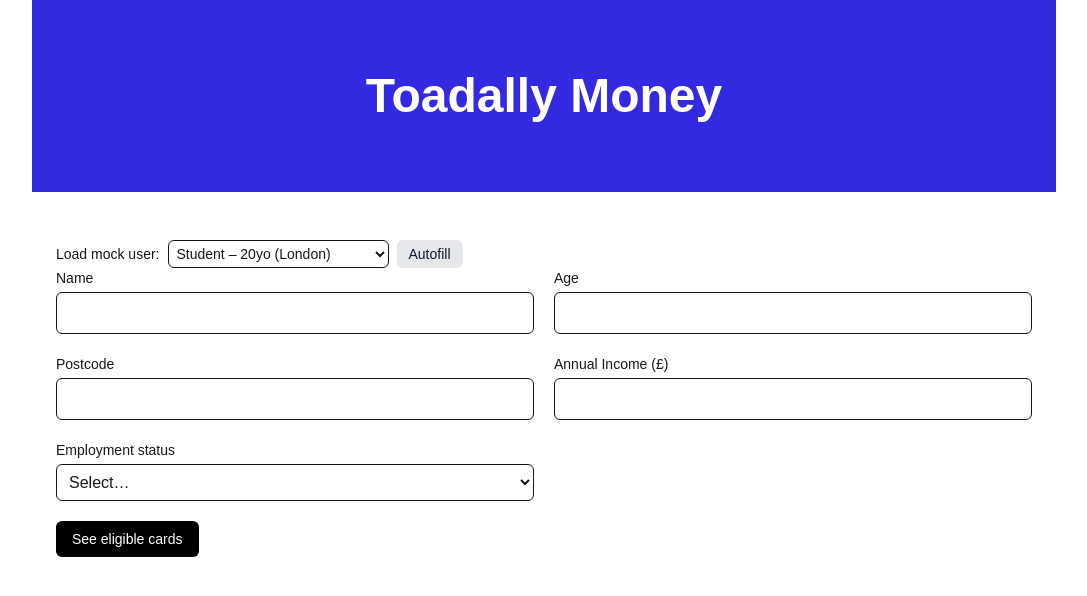
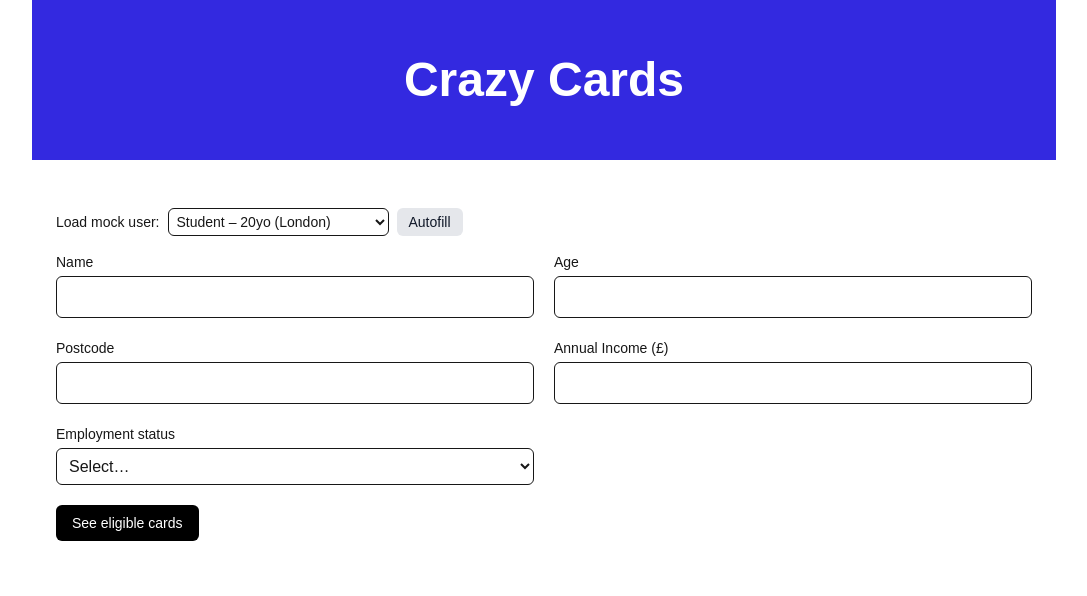
Before and after one commit to GMWilkinson/credit-cards, a Next.js app: page / in a window 1280 px wide. Shown: the top 596 px of the page, without its empty margins (96-1183 px from the left). Built offline with nearby package versions, Linux system fonts and the light colour scheme.

Commit message:
chore: tidy up

```diff
--- a/src/app/page.tsx
+++ b/src/app/page.tsx
@@ -11,7 +11,7 @@
 export default function Page() {
   const [step, setStep] = useState<Step>('form')
   const [profile, setProfile] = useState<UserProfile | null>(null)
-  const [initial, setInitial] = useState<Partial<UserProfile> | undefined>(undefined) // ← NEW
+  const [initial, setInitial] = useState<Partial<UserProfile> | undefined>(undefined)
   const [score, setScore] = useState<number | null>(null)
   const [cards, setCards] = useState<Card[] | null>(null)
   const [loading, setLoading] = useState(false)
@@ -38,7 +38,6 @@
     setStep('form')
     setCards(null)
     setScore(null)
-    // keep last profile in 'initial' so the form is prefilled when going back
     if (profile) setInitial(profile)
   }
 
--- a/src/app/provider/[cardId]/page.tsx
+++ b/src/app/provider/[cardId]/page.tsx
@@ -1,5 +1,4 @@
 'use client'
-
 import { useSearchParams, useParams, useRouter } from 'next/navigation'
 import Button from '@/components/ui/Button'
 import { useMemo, useState, useId } from 'react'
@@ -27,8 +26,6 @@
     () => params.cardId?.toString().replace(/-/g, ' '),
     [params.cardId]
   )
-
-  // Unique, stable ids for a11y
   const baseId = useId()
   const ids = {
     name: `${baseId}-name`,
@@ -42,7 +39,7 @@
   const submit = () => {
     console.log('Submitting to provider:', { cardId: params.cardId, ...form })
     alert(
-      `Pretend we applied for "${cardName}" with these details.\n(See console for payload.)`
+      `Let's pretend we applied for "${cardName}"`
     )
   }
 
--- a/src/components/forms/PresetPicker.tsx
+++ b/src/components/forms/PresetPicker.tsx
@@ -13,7 +13,7 @@
   const selectId = useId()
 
   return (
-    <div className="flex flex-wrap items-center gap-2">
+    <div className="flex flex-wrap items-center gap-2 pb-4">
       <label className="text-sm" htmlFor={selectId}>
         Load mock user:
       </label>
--- a/src/components/ui/Banner.tsx
+++ b/src/components/ui/Banner.tsx
@@ -1,10 +1,10 @@
 const Banner = () => {
   return (
     <div className="bg-[#3329e0]">
-      <div className="container p-8 mx-auto text-center">
+      <div className="container p-4 mx-auto text-center">
         <div className="text-area font-nun font-black text-white">
           <h2 className="text-3xl md:text-5xl my-10">
-            Toadally Money
+            Crazy Cards
           </h2>
         </div>
       </div>
--- a/src/lib/data/cards.ts
+++ b/src/lib/data/cards.ts
@@ -1,4 +1,3 @@
-// src/lib/data/cards.ts
 import type { Card } from '@/lib/types'
 
 export const CARDS: Card[] = [
--- a/src/lib/providerLink.ts
+++ b/src/lib/providerLink.ts
@@ -1,10 +1,8 @@
-// src/lib/providerLink.ts
 import type { UserProfile } from '@/lib/types'
 
 export function buildProviderHref(cardId: string, u: UserProfile) {
   const params = new URLSearchParams()
 
-  // keep params short & stable; omit empties
   const add = (k: string, v: unknown) => {
     if (v === null || v === undefined || v === '') return
     params.set(k, String(v))
--- a/src/lib/rules/index.ts
+++ b/src/lib/rules/index.ts
@@ -1,4 +1,3 @@
-// src/lib/rules/index.ts
 import type { Card, FilterAtom, FilterNode, UserProfile } from '@/lib/types'
 import { CARDS } from '@/lib/data/cards'
 
--- a/src/lib/score.ts
+++ b/src/lib/score.ts
@@ -4,7 +4,7 @@
   let score = 300
 
   const income = Math.max(0, Math.min(u.income ?? 0, 120_000))
-  score += Math.round((income / 120_000) * 300) // up to +300
+  score += Math.round((income / 120_000) * 300)
 
   const age = u.age ?? 0
   if (age >= 18 && age <= 25) score += 40
```
Also changed, not shown: 1 other file (tests, documents, lock files or other folders).
